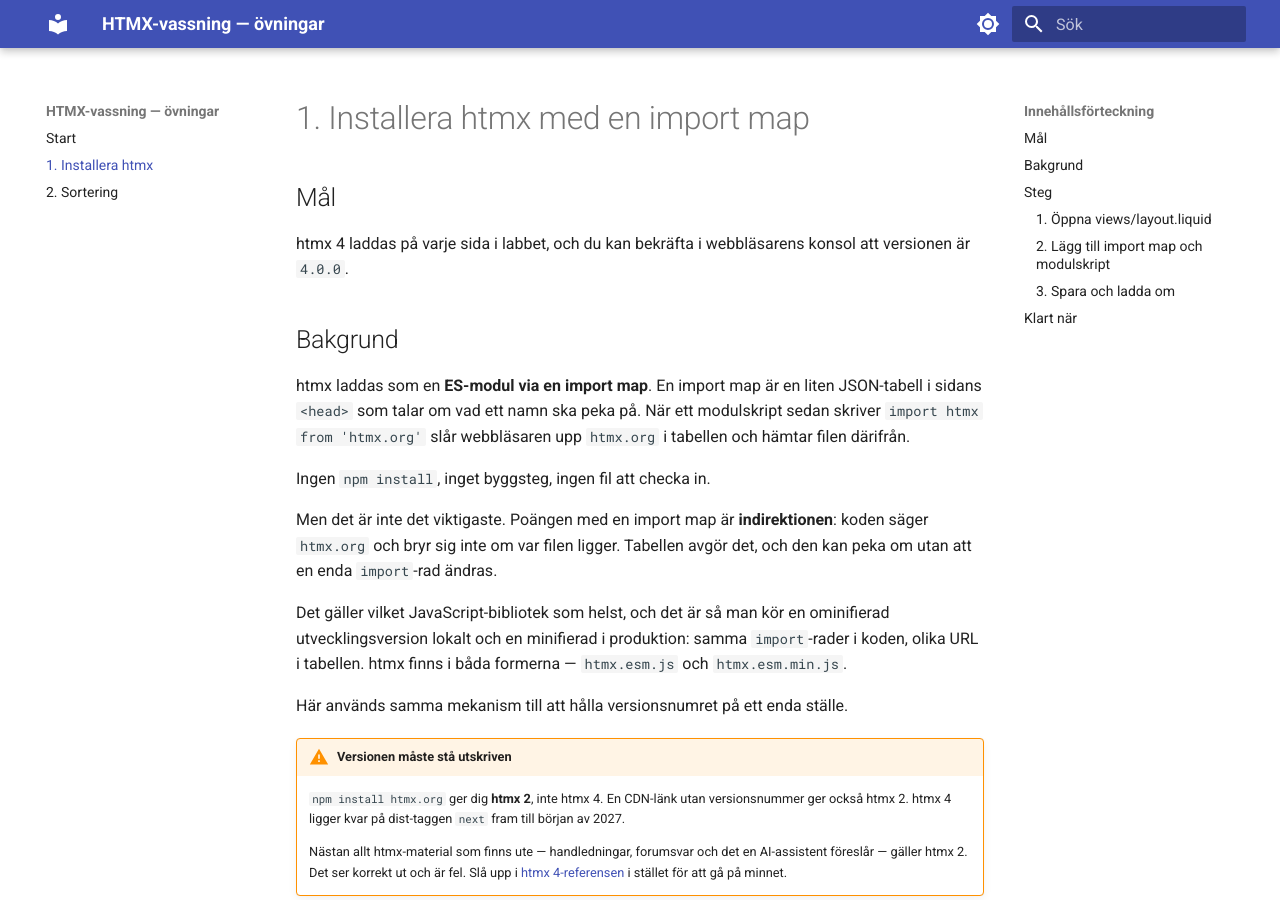
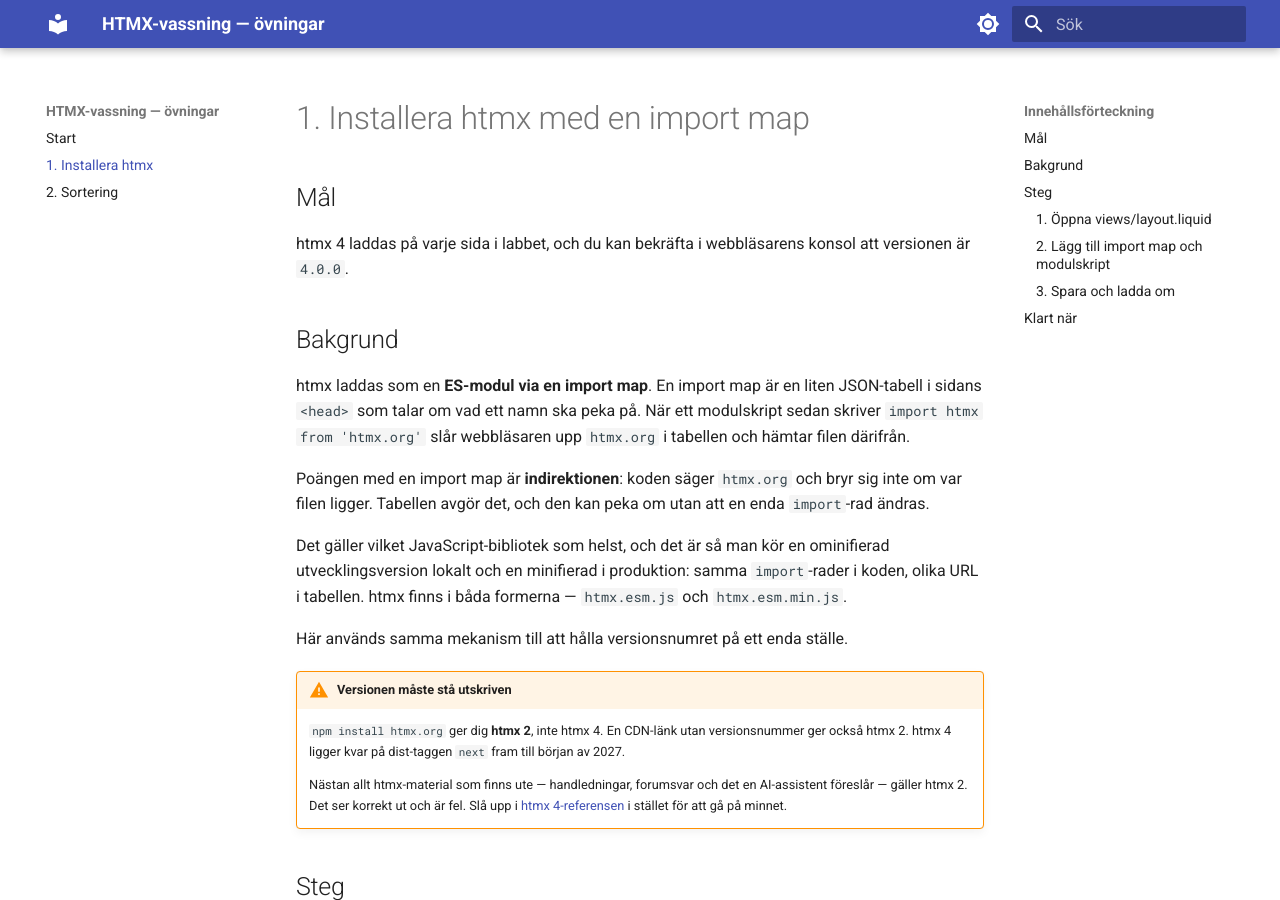
Before and after one commit to mickeb/htmx-vassning-lab, an MkDocs documentation site: the page built from exercises/01-import-map/README.md, in a window 1280 px wide and 900 px high. Built offline with MkDocs 1.6.1 and Material for MkDocs 9.7.7, drawn with Linux system fonts in a browser that asks for light colours.

Commit message:
Drop the no-build-step aside from exercise 1
"Ingen npm install, inget byggsteg, ingen fil att checka in" describes how this
lab is set up, not what an import map is or does. It sat in the paragraph that
is supposed to explain the mechanism.

Removed with it: "Men det är inte det viktigaste", which existed only to pivot
away from the line now gone. Bakgrund goes straight from what an import map is
to what it is for.

Nothing is lost by it. That the lab has no build step is said on the front page
and is visible from the fact that nothing is installed.

```diff
--- a/exercises/01-import-map/README.md
+++ b/exercises/01-import-map/README.md
@@ -12,11 +12,9 @@ JSON-tabell i sidans `<head>` som talar om vad ett namn ska peka på. När ett
 modulskript sedan skriver `import htmx from 'htmx.org'` slår webbläsaren upp
 `htmx.org` i tabellen och hämtar filen därifrån.
 
-Ingen `npm install`, inget byggsteg, ingen fil att checka in.
-
-Men det är inte det viktigaste. Poängen med en import map är **indirektionen**:
-koden säger `htmx.org` och bryr sig inte om var filen ligger. Tabellen avgör
-det, och den kan peka om utan att en enda `import`-rad ändras.
+Poängen med en import map är **indirektionen**: koden säger `htmx.org` och bryr
+sig inte om var filen ligger. Tabellen avgör det, och den kan peka om utan att
+en enda `import`-rad ändras.
 
 Det gäller vilket JavaScript-bibliotek som helst, och det är så man kör en
 ominifierad utvecklingsversion lokalt och en minifierad i produktion: samma
```
Also changed, not shown: 2 other files.
